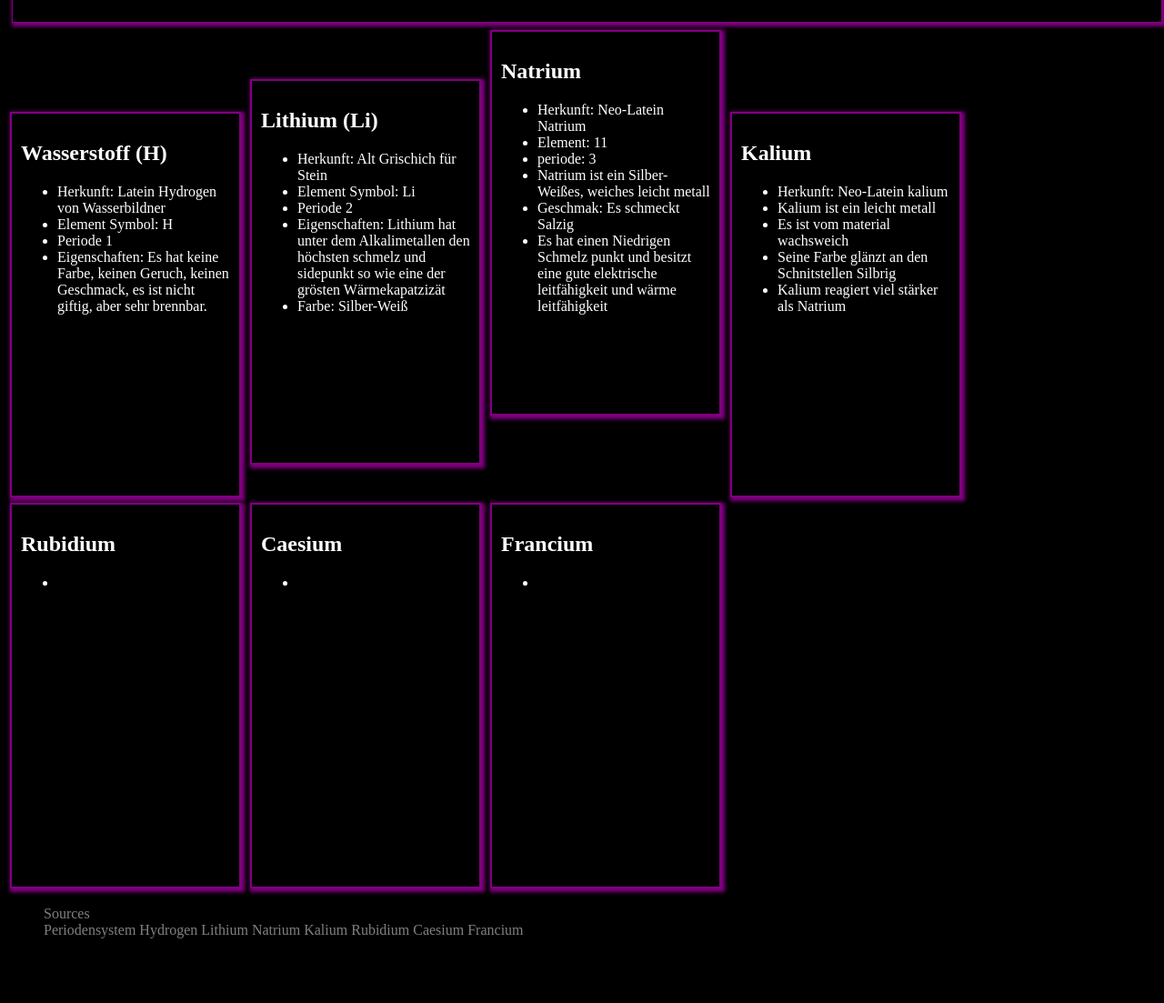
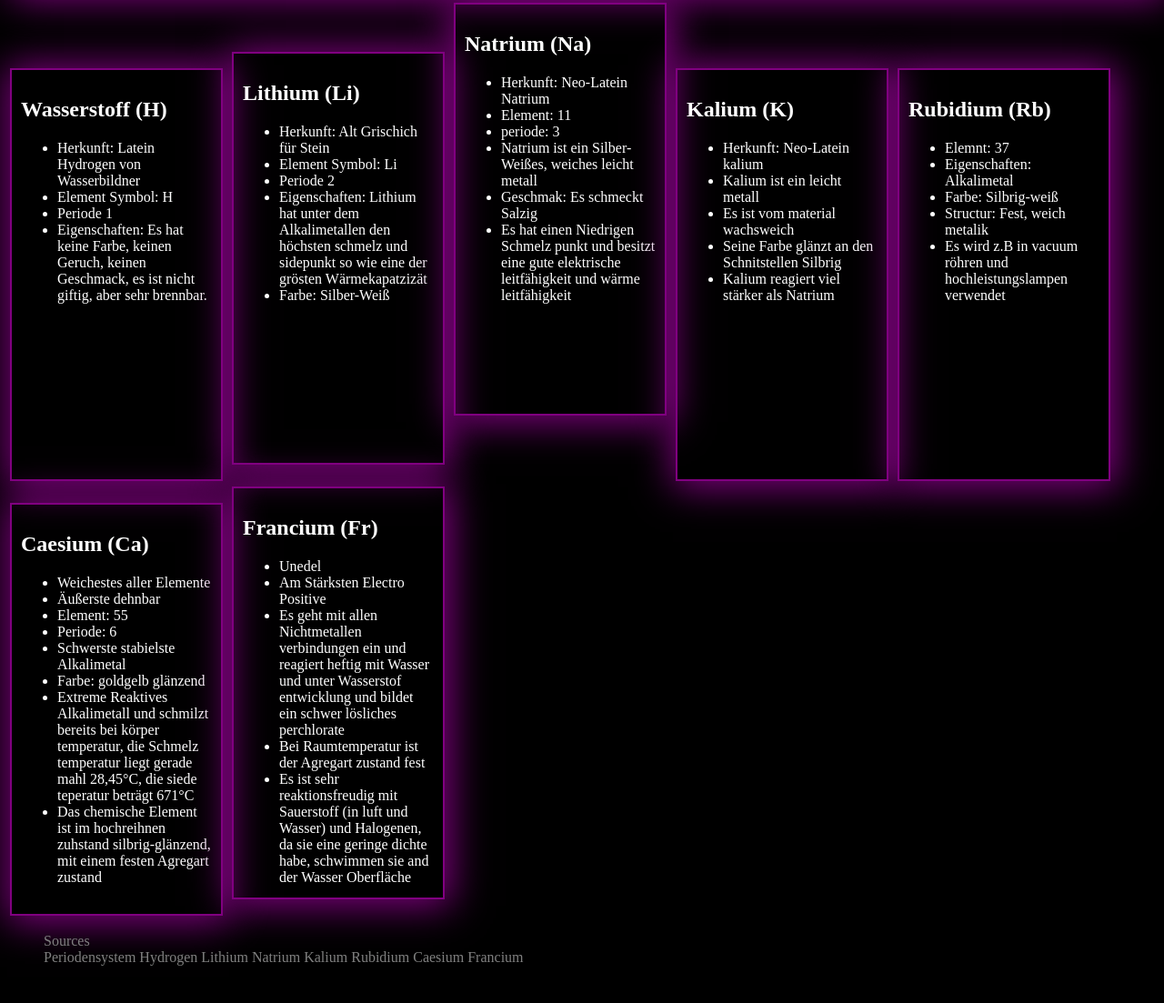
Before and after one commit to ThanonC/thanonc.github.io, a plain HTML site: page chemref.html in a window 1280 px wide. Shown: the part 214-1317 px from the top of the page at 91% size. Drawn offline with Linux system fonts and the light colour scheme.

Commit message:
Add files via upload

```diff
--- a/chemref.html
+++ b/chemref.html
@@ -30,7 +30,7 @@
             </ul>
         </div>
         <div class="group">
-            <h2>Natrium</h2>
+            <h2>Natrium (Na)</h2>
             <ul>
                 <li>Herkunft: Neo-Latein Natrium </li>
                 <li>Element: 11</li>
@@ -41,7 +41,7 @@
             </ul>
         </div>
         <div class="group">
-            <h2>Kalium</h2>
+            <h2>Kalium (K)</h2>
             <ul>
                 <li>Herkunft: Neo-Latein kalium</li>
                 <li>Kalium ist ein leicht metall</li>
@@ -51,21 +51,36 @@
             </ul>
         </div>
         <div class="group">
-            <h2>Rubidium</h2>
+            <h2>Rubidium (Rb)</h2>
             <ul>
-                <li></li>
+                <li>Elemnt: 37</li>
+                <li>Eigenschaften: Alkalimetal</li>
+                <li>Farbe: Silbrig-weiß</li>
+                <li>Structur: Fest, weich metalik</li>
+                <li>Es wird z.B in vacuum röhren und hochleistungslampen verwendet</li>
             </ul>
         </div>
         <div class="group">
-            <h2>Caesium</h2>
+            <h2>Caesium (Ca)</h2>
             <ul>
-                <li></li>
+                <li>Weichestes aller Elemente</li>
+                <li>Äußerste dehnbar</li>
+                <li>Element: 55</li>
+                <li>Periode: 6</li>
+                <li>Schwerste stabielste Alkalimetal</li>
+                <li>Farbe: goldgelb glänzend</li>
+                <li>Extreme Reaktives Alkalimetall und schmilzt bereits bei körper temperatur, die Schmelz temperatur liegt gerade mahl 28,45°C, die siede teperatur beträgt 671°C</li>
+                <li>Das chemische Element ist im hochreihnen zuhstand silbrig-glänzend, mit einem festen Agregart zustand</li>
             </ul>
         </div>
         <div class="group">
-            <h2>Francium</h2>
+            <h2>Francium (Fr)</h2>
             <ul>
-                <li></li>
+                <li>Unedel</li>
+                <li>Am Stärksten Electro Positive</li>
+                <li>Es geht mit allen Nichtmetallen verbindungen ein und reagiert heftig mit Wasser und unter Wasserstof entwicklung und bildet ein schwer lösliches perchlorate</li>
+                <li>Bei Raumtemperatur ist der Agregart zustand fest</li>
+                <li>Es ist sehr reaktionsfreudig mit Sauerstoff (in luft und Wasser) und Halogenen, da sie eine geringe dichte habe, schwimmen sie and der Wasser Oberfläche</li>
             </ul>
         </div>
         <div class="source">
@@ -91,9 +106,9 @@
             }
             .preview {
                 border: 1px solid purple;
-                box-shadow: 2px 2px 4px 2px purple;
+                box-shadow: 2px 2px 40px 2px purple;
                 width: 98%;
-                height: 200px;
+                height: 170px;
                 padding: 12px;
                 text-align: center;
                 color: white;
@@ -102,9 +117,9 @@
             }
             .group {
                 border: 2px solid purple;
-                box-shadow: 2px 2px 4px 2px purple;
-                width: 230px;
-                height: 400px;
+                box-shadow: 2px 2px 40px 5px purple;
+                width: 210px;
+                height: 430px;
                 padding: 10px;
                 margin: 3px;
                 color: white;
```
